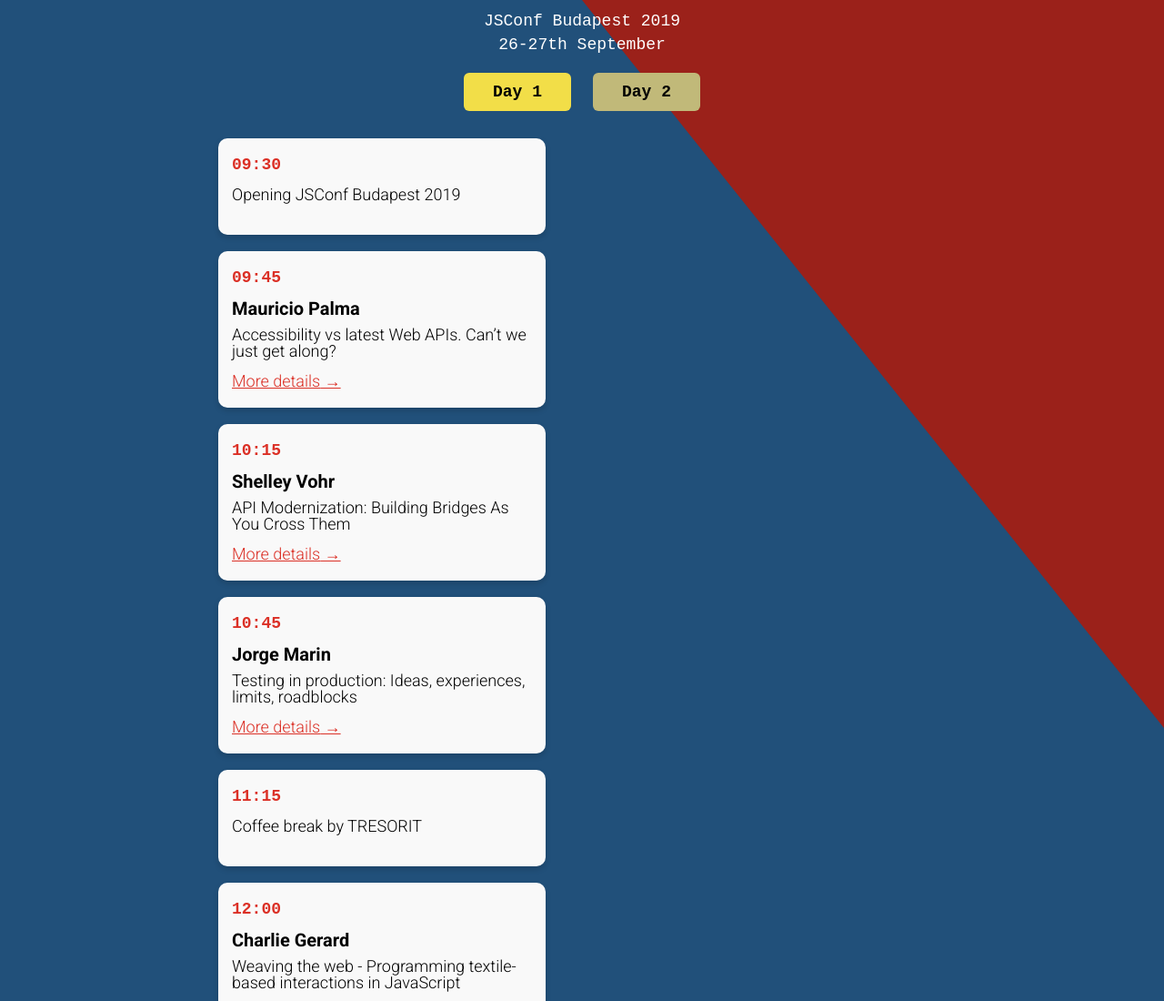
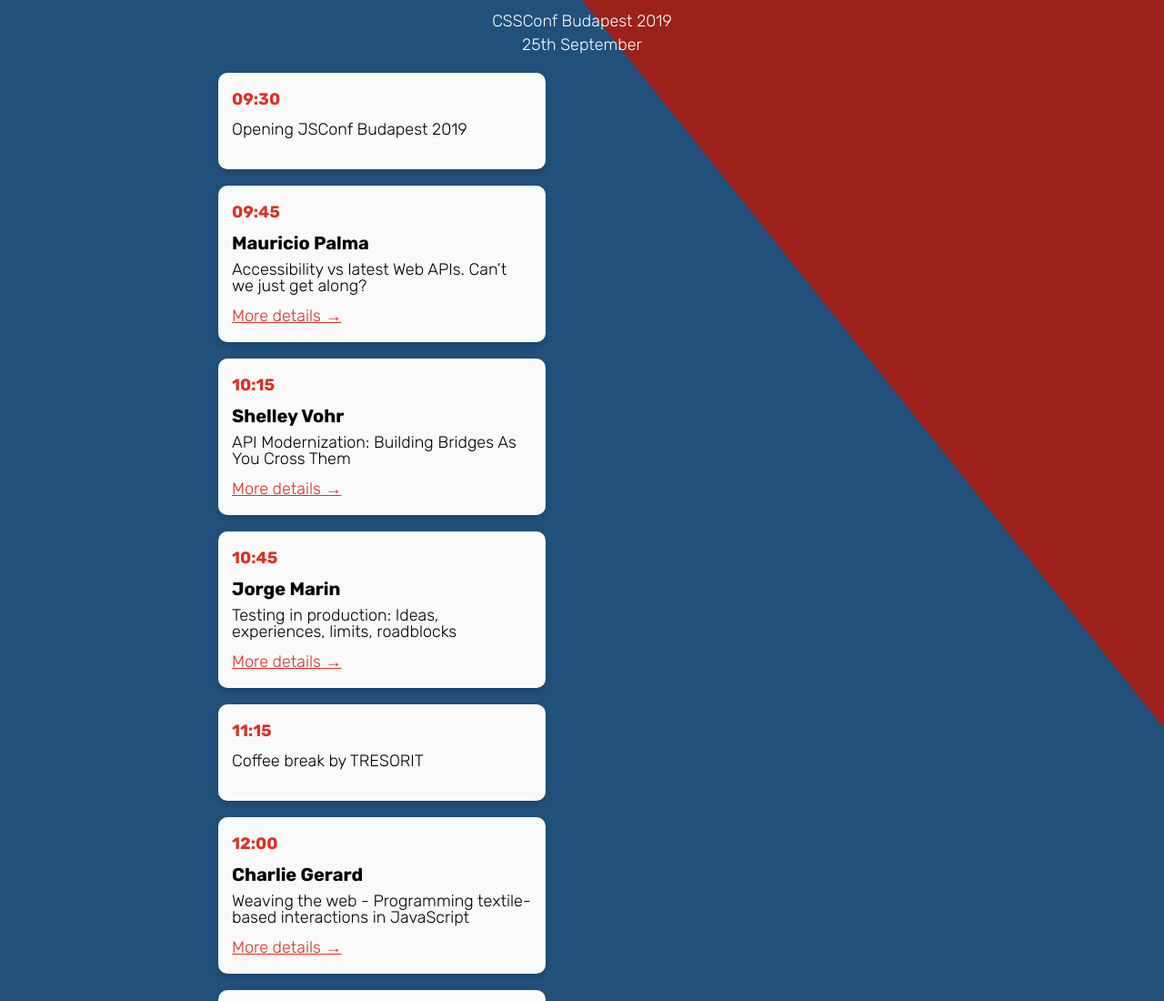
Before and after one commit to JSConfBp/cssconfbp-2019-booklet, a Gatsby site: page / in a window 1280 px wide. Shown: the top 1100 px of the page at 91% size. Built offline with nearby package versions, Linux system fonts and the light colour scheme; Gatsby itself is replaced by a stand-in of ours.

Commit message:
font / title

```diff
--- a/gatsby-config.js
+++ b/gatsby-config.js
@@ -1,12 +1,12 @@
 
 module.exports = {
   siteMetadata: {
-    siteUrl: 'http://schedule.jsconfbp.com/',
+    siteUrl: 'http://2015.jsconfbp.com/cssconfbp-2019-booklet',
     title: 'Info Screen',
     description: '',
     keywords: '',
-    twitter: '@jsconfbp'
   },
+  pathPrefix: `/cssconfbp-2019-booklet`,
   plugins: [
     `gatsby-plugin-mdx`,
     {
@@ -64,10 +64,6 @@
       options: {
         fonts: [
           {
-            family: `Roboto`,
-            variants: [`300`,`400`,`700`],
-          },
-          {
             family: `Rubik`,
             variants: [`300`,`400`,`700`]
           },
--- a/src/colors.scss
+++ b/src/colors.scss
@@ -9,14 +9,14 @@
 $color-white: #dfdfdf;
 $color-black: #0f0f0f;
 
+
 $color-salmon: #F05D5E;
-
-
 
 $js-blue: #3480c2;
 $js-green: #43a447;
 $js-red: #db3026;
 $js-yellow: #f2de48;
 
-$font-primary: Roboto, sans-serif;
-$font-secondary: 'Space Mono', monospace;
+
+$font-primary: 'Rubik', sans-serif;
+$font-secondary: 'Rubik', sans-serif;
--- a/src/components/Header/index.js
+++ b/src/components/Header/index.js
@@ -6,9 +6,9 @@
   <header className="page-header">
     <div className="page-header_wrapper">
       <span className="page-title">
-        JSConf Budapest 2019
+        CSSConf Budapest 2019
         <br />
-        26-27th September
+        25th September
       </span>
     </div>
   </header>
--- a/src/fonts.scss
+++ b/src/fonts.scss
@@ -1,3 +1,3 @@
 
-$font-primary: Roboto, sans-serif;
-$font-secondary: 'Space Mono', monospace;
+$font-primary: 'Rubik', sans-serif;
+$font-secondary: 'Rubik', sans-serif;
--- a/src/pages/index.js
+++ b/src/pages/index.js
@@ -35,20 +35,6 @@
       <Header />
       <main className="site_content">
         <section className="schedule">
-          <div className="days">
-            <a
-              className={classnames('days_link', day === 'js1' ? 'active' : '')}
-              onClick={() => setDay('js1')}
-            >
-              Day 1
-            </a>
-            <a
-              className={classnames('days_link', day === 'js2' ? 'active' : '')}
-              onClick={() => setDay('js2')}
-            >
-              Day 2
-            </a>
-          </div>
 
           {Object.entries(schedule).map(([event, program]) => (
             <div
```
Also changed, not shown: 1 other file.
